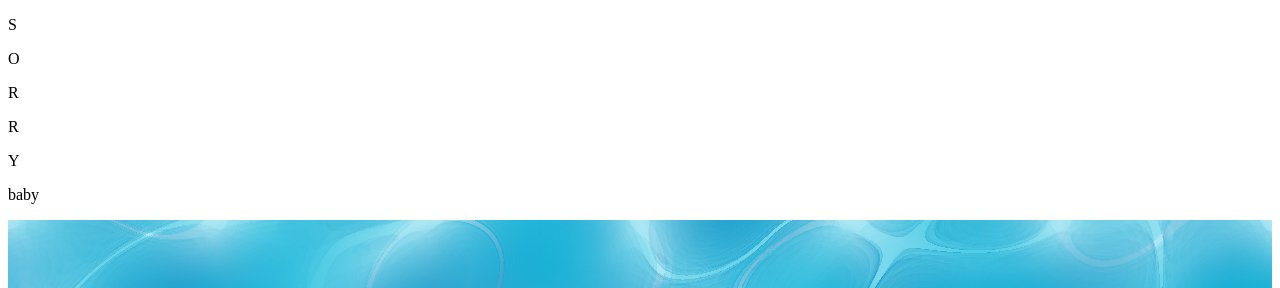
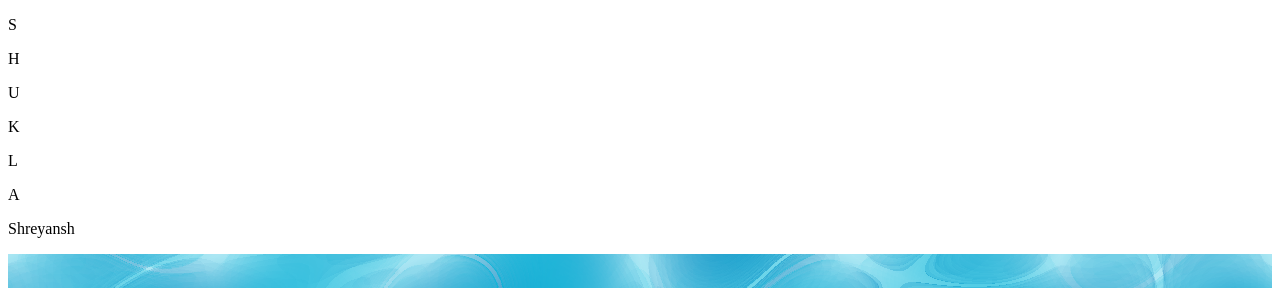
Before and after one commit to shreyanshshukla-git/shreyansh.github.io, a plain HTML site: page index.html in a window 1280 px wide. Shown: the top 288 px of the page. Drawn offline with Linux system fonts and the light colour scheme.

Commit message:
Update index.html

```diff
--- a/index.html
+++ b/index.html
@@ -3,11 +3,12 @@
 	<body>
 		<div class='container'>
     <p>S</p>
-    <p>O</p>
-    <p>R</p>
-    <p>R</p>
-    <p>Y</p>
-    <p>baby</p>
+    <p>H</p>
+    <p>U</p>
+    <p>K</p>
+    <p>L</p>
+    <p>A</p>
+    <p>Shreyansh</p>
 </div>
 <svg viewBox="0 0 1000 1000">
 	<filter id="displacementFilter1">
```
